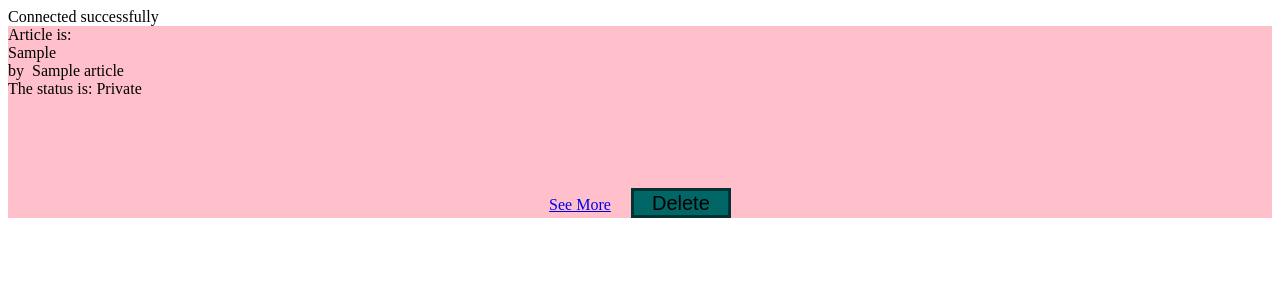
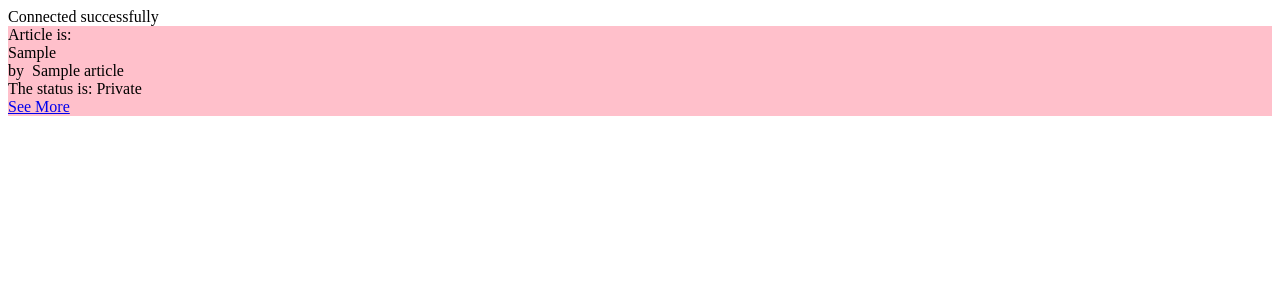
Before and after one commit to meghajain05/school, a PHP site: page /allarticles.php in a window 1280 px wide. Shown: the top 300 px of the page. Run offline with PHP 8.4, Linux system fonts and the light colour scheme; tables that the repository leaves empty or names only in its code hold one stand-in row (values such as "Sample post").

Commit message:
modified

```diff
--- a/phppages/admin.php
+++ b/phppages/admin.php
@@ -26,11 +26,11 @@ if(!isset($_SESSION['username1']))
 <div class="d">
 	<center>
 	<form method="POST" action="<?php echo htmlspecialchars($_SERVER["PHP_SELF"]);?>">
-		<input class="ca" name="username" placeholder="&nbsp USERNAME"><span class="error"><?php echo $emailErr;?></span><br/>
-		<input class="ca" name="password" type="password" required="" placeholder="&nbsp PASSWORD"><br/>
+		<input class="ca" name="username" placeholder="&nbsp USERNAME"><span class="error"><?php echo $nameErr;?></span><br/>
+		<input class="ca" name="password" type="password" required="" placeholder="&nbsp PASSWORD"><span class="error"><?php echo $passErr;?></span><br/>
 		<input class="ca" name="email" placeholder="&nbsp E-Mail"><span class="error"><?php echo $emailErr;?></span>
    <br/>
-		<input class="ca" name="phone" required="" placeholder="&nbsp PHONE NO"><br/>
+		<input class="ca" name="phone" required="" placeholder="&nbsp PHONE NO"><span class="error"><?php echo $phoneErr;?></span><br/>
 		<select class="ca" name="utype">
 			<option value="1">Admin</option>
     		<option value="2">Student</option>
--- a/phppages/allarticles.php
+++ b/phppages/allarticles.php
@@ -17,20 +17,16 @@ $retval3 = mysql_query( $sql3, $conn );
        if($status==1){
 
   echo '<div style="background-color: pink;"> Article is: <br>'.$article.'&nbsp <br> by &nbsp'.$user.'<br/> The status is: Public<br/>
-          <center>
           <a href="../phppages/myartcomment.php?value='.$article_id.'">See More</a> &nbsp &nbsp
-          <button class="ca" style="width: 100px; height:30px;">Delete</button>
-          </center>
+
           </div>';
 
   echo "<br/><br/><br/><br/>";
       }
     else{
         echo '<div style="background-color: pink;"> Article is: <br>'.$article.'&nbsp <br> by &nbsp'.$user.'<br/> The status is: Private <br/>
-          <center>
           <a href="../phppages/myartcomment.php?value='.$article_id.'">See More</a> &nbsp &nbsp
-          <button class="ca" style="width: 100px; height:30px;">Delete</button>
-          </center>
+
           </div>';
 
        echo "<br/><br/><br/><br/>";
```
Also changed, not shown: phppages/allteach.php (+4 -4 lines), phppages/sample.php (+12 -4 lines).
